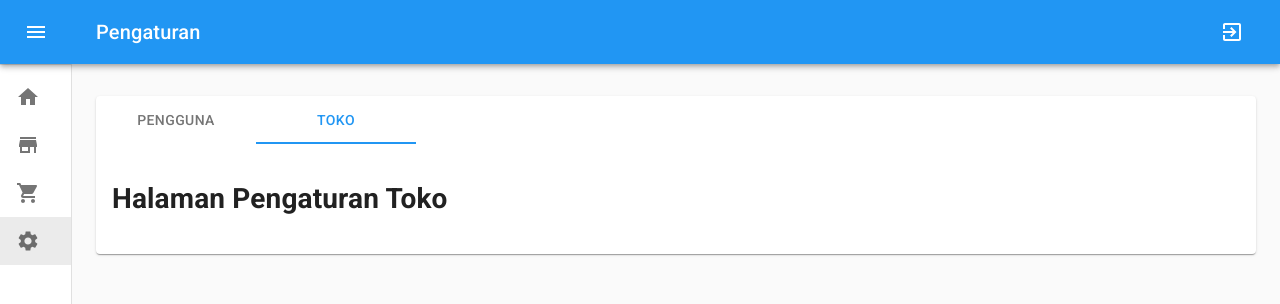
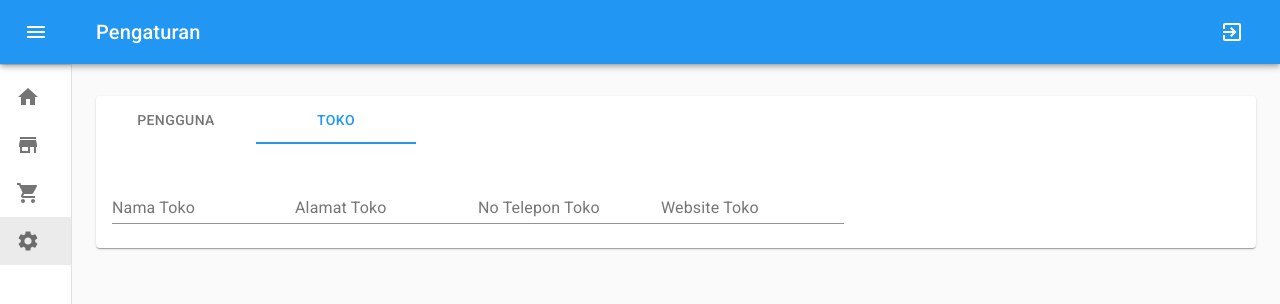
Before and after one commit to wildenali/aplikasiposwilden, a React (Create React App) app: page /pengaturan/toko in a window 1280 px wide. Shown: the top 304 px of the page. Built offline with nearby package versions, Linux system fonts and the light colour scheme; no server answers; sample sign-in values are in the browser's storage.

Commit message:
Membuat form pengaturan toko

```diff
--- a/src/pages/private/pengaturan/toko.js
+++ b/src/pages/private/pengaturan/toko.js
@@ -1,7 +1,81 @@
-import React from 'react'
+import React, { useState } from 'react'
+
+// material-ui
+import TextField from '@material-ui/core/TextField';
+import Button from '@material-ui/core/Button';
 
 function Toko() {
-  return <h1>Halaman Pengaturan Toko</h1>
+
+  const [form, setForm] = useState({
+    nama: '',
+    alamat: '',
+    telepon: '',
+    website: ''
+  })
+
+  const [error, setError] = useState({
+    nama: '',
+    alamat: '',
+    telepon: '',
+    website: ''
+  })
+
+  const [isSubmitting, setSubmitting] = useState(false)
+
+  const handleChange = (e) => {
+    setForm({
+      ...form, [e.target.name]:e.target.value
+    })
+  }
+
+  return  <>
+            <form>
+              <TextField
+                id="nama"
+                name="nama"
+                label="Nama Toko"
+                margin="normal"
+                value={form.nama}
+                onChange={handleChange}
+                error={error.nama ? true : false}
+                helperText={error.nama}
+                disabled={isSubmitting}
+              />
+              <TextField
+                id="alamat"
+                name="alamat"
+                label="Alamat Toko"
+                margin="normal"
+                value={form.alamat}
+                onChange={handleChange}
+                error={error.alamat ? true : false}
+                helperText={error.alamat}
+                disabled={isSubmitting}
+              />
+              <TextField
+                id="telepon"
+                name="telepon"
+                label="No Telepon Toko"
+                margin="normal"
+                value={form.telepon}
+                onChange={handleChange}
+                error={error.telepon ? true : false}
+                helperText={error.telepon}
+                disabled={isSubmitting}
+              />
+              <TextField
+                id="website"
+                name="website"
+                label="Website Toko"
+                margin="normal"
+                value={form.website}
+                onChange={handleChange}
+                error={error.website ? true : false}
+                helperText={error.website}
+                disabled={isSubmitting}
+              />
+            </form>
+          </>
 }
 
 export default Toko;
```
